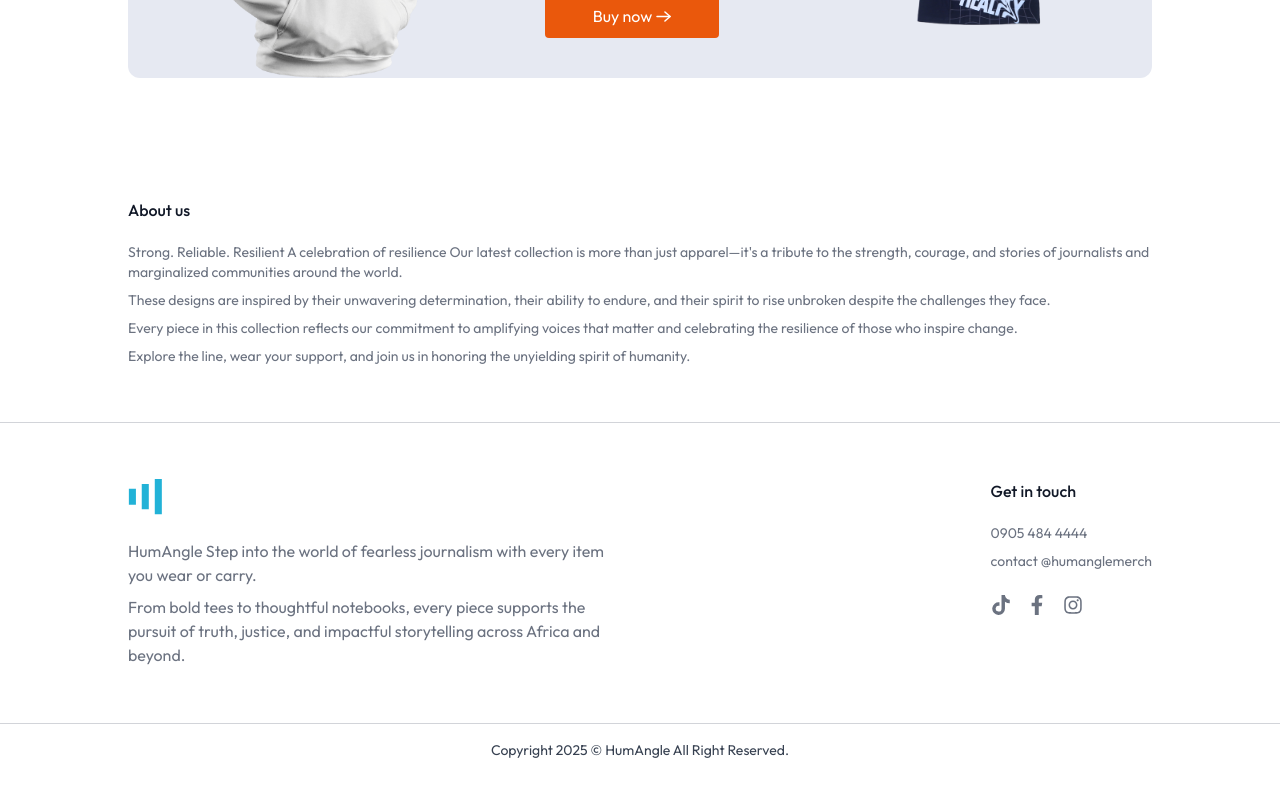
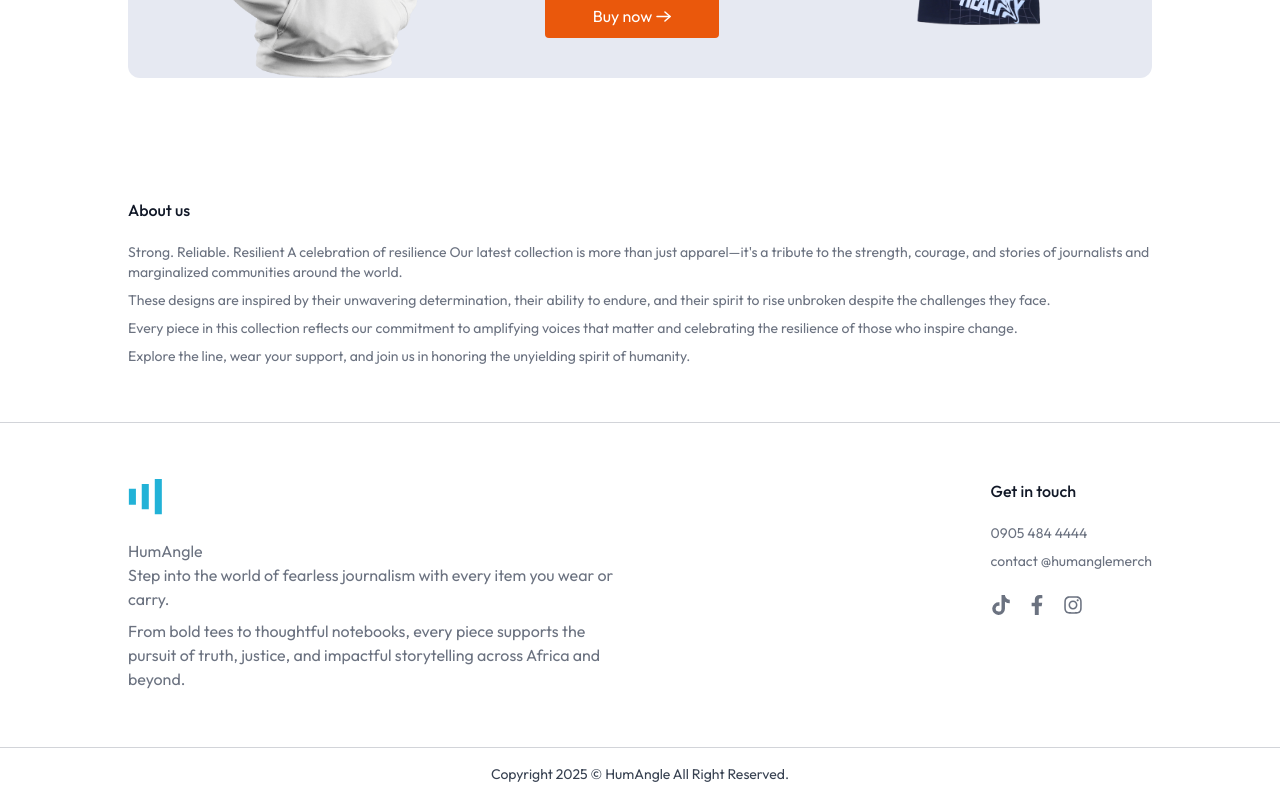
Before and after one commit to sheriffsamir/NextQuickCart, a Next.js app: page / in a window 1280 px wide. Shown: the part 1588-2388 px from the top of the page. Before the commit the page ends 2364 px from the top, so only its background shows below. Built offline with nearby package versions, Linux system fonts and the light colour scheme; no server answers; the database is empty.

Commit message:
fix: wrap brand name in a paragraph tag in Footer component

```diff
--- a/components/Footer.jsx
+++ b/components/Footer.jsx
@@ -40,9 +40,9 @@
           <Image className="w-20 md:w-9 mb-4" src={assets.logoo} alt="logoo" />
           <ul className="text-base/6 space-y-2 mt-2">
             <p>
-              HumAngle
-              Step into the world of fearless journalism with every
-              item you wear or carry.
+              <p>HumAngle</p>
+              Step into the world of fearless journalism with every item you
+              wear or carry.
             </p>
             <p>
               From bold tees to thoughtful notebooks, every piece supports the
```
